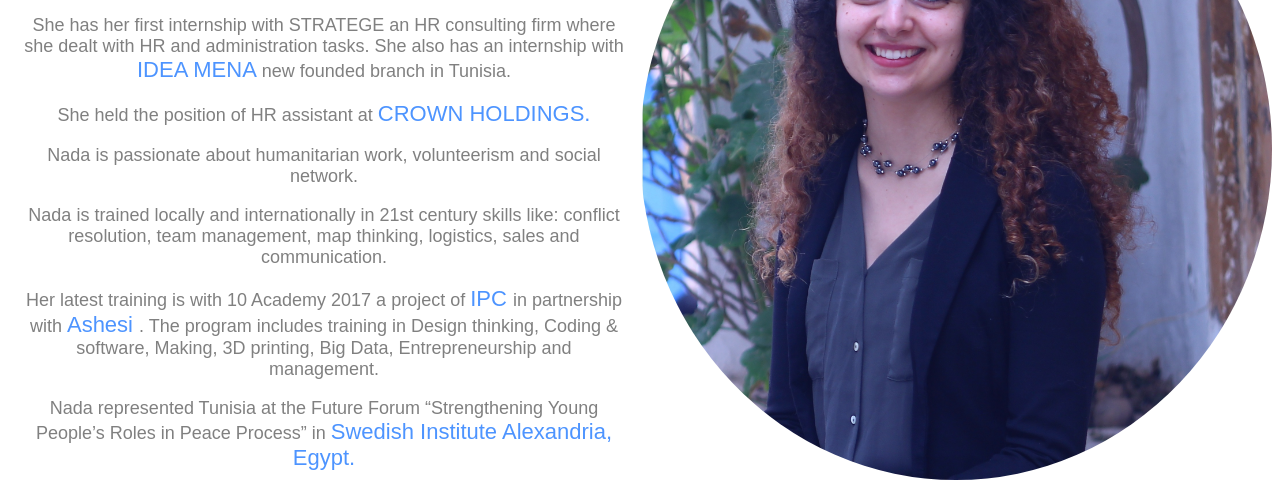
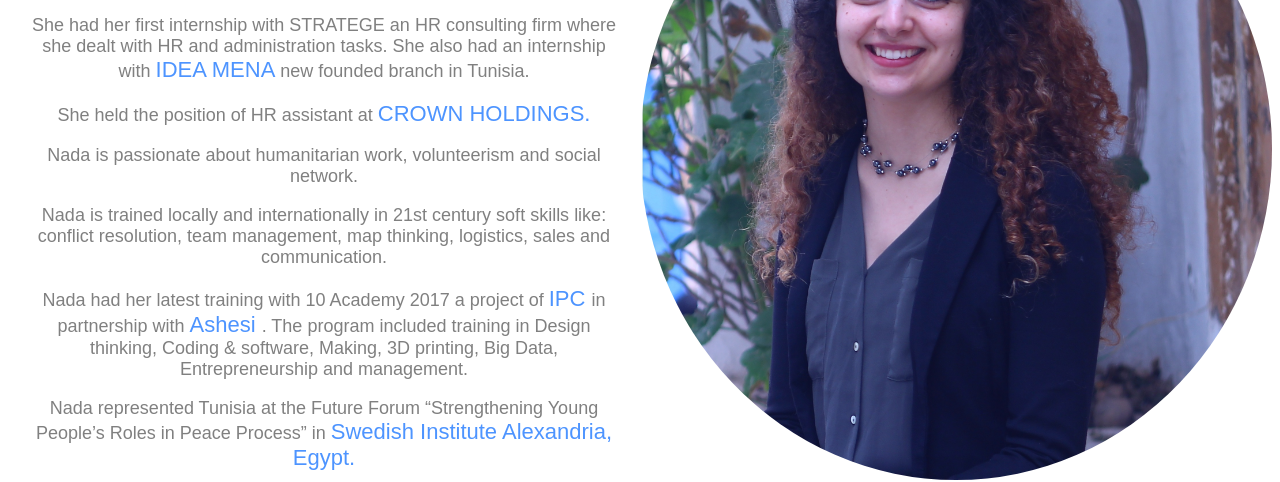
Before and after one commit to nadabahri/nadabahri, a plain HTML site: page index.html in a window 1280 px wide. Shown: the part 190-672 px from the top of the page. Drawn offline with Linux system fonts and the light colour scheme; a web font is replaced by a local one.

Commit message:
New index file

```diff
--- a/index.html
+++ b/index.html
@@ -17,14 +17,14 @@
 
 <div class="description">
   <p> Nada is a law student from TUNISIA specializing in private law at <a class="links" href="http://www.fdspt.rnu.tn/">the University of Law and Political Sciences. </a>
-    <p>She has her first internship with STRATEGE an HR consulting firm where she dealt with HR and administration  tasks.
-    She also has an internship with  <a class="links" href="https://mena.idebate.org/"> IDEA MENA</a> new founded branch in Tunisia.</p>
+    <p>She had her first internship with STRATEGE an HR consulting firm where she dealt with HR and administration  tasks.
+    She also had an internship with  <a class="links" href="https://mena.idebate.org/"> IDEA MENA</a> new founded branch in Tunisia.</p>
     <p>She held the position of HR assistant at <a class="links" href="https://www.crowncork.com/">CROWN HOLDINGS. </a>
     </p>
 
     Nada is passionate about humanitarian work, volunteerism and social network.</p>
-    <P>Nada is trained locally and internationally in 21st century skills like: conflict resolution, team management, map thinking, logistics, sales and communication.</P>
-    <p>Her latest training is with 10 Academy 2017 a project of <a class="links" href="http://infinitepotentials.org/"> IPC </a> in partnership with <a class="links" href="http://www.ashesi.edu.gh//">Ashesi </a>. The program includes training in Design thinking, Coding & software, Making, 3D printing, Big Data, Entrepreneurship and management. </p>
+    <P>Nada is trained locally and internationally in 21st century soft skills like: conflict resolution, team management, map thinking, logistics, sales and communication.</P>
+    <p>Nada had her latest training with 10 Academy 2017 <track kind="i" src=""> a project of <a class="links" href="http://infinitepotentials.org/"> IPC </a> in partnership with <a class="links" href="http://www.ashesi.edu.gh//">Ashesi </a>. The program included training in Design thinking, Coding & software, Making, 3D printing, Big Data, Entrepreneurship and management. </p>
     <p>Nada represented Tunisia at the Future Forum “Strengthening Young People’s Roles in Peace Process” in <a class="links" href="http://www.swedenabroad.com/alexandria"> Swedish Institute Alexandria, Egypt. </a> </p>
 </div>
 
```
